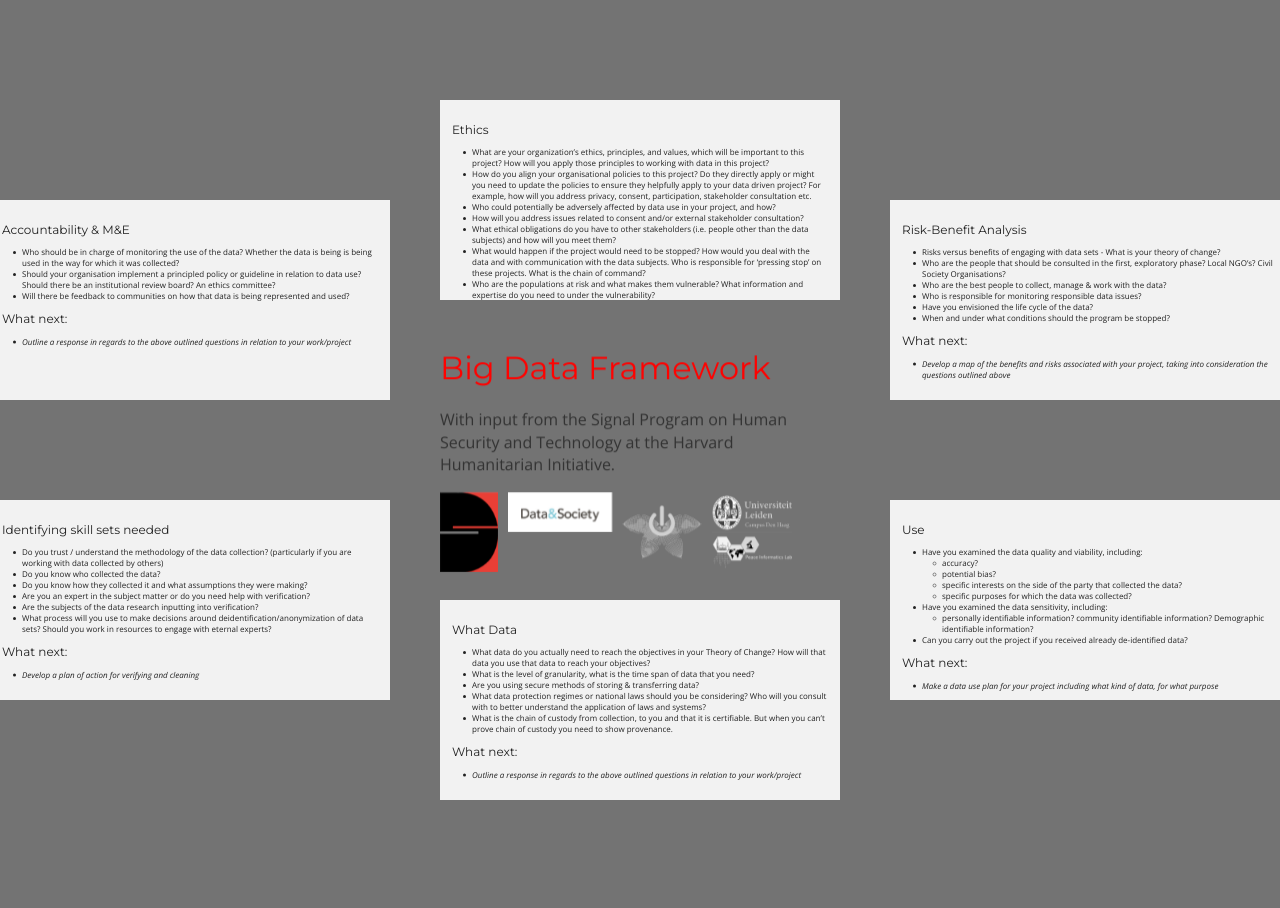
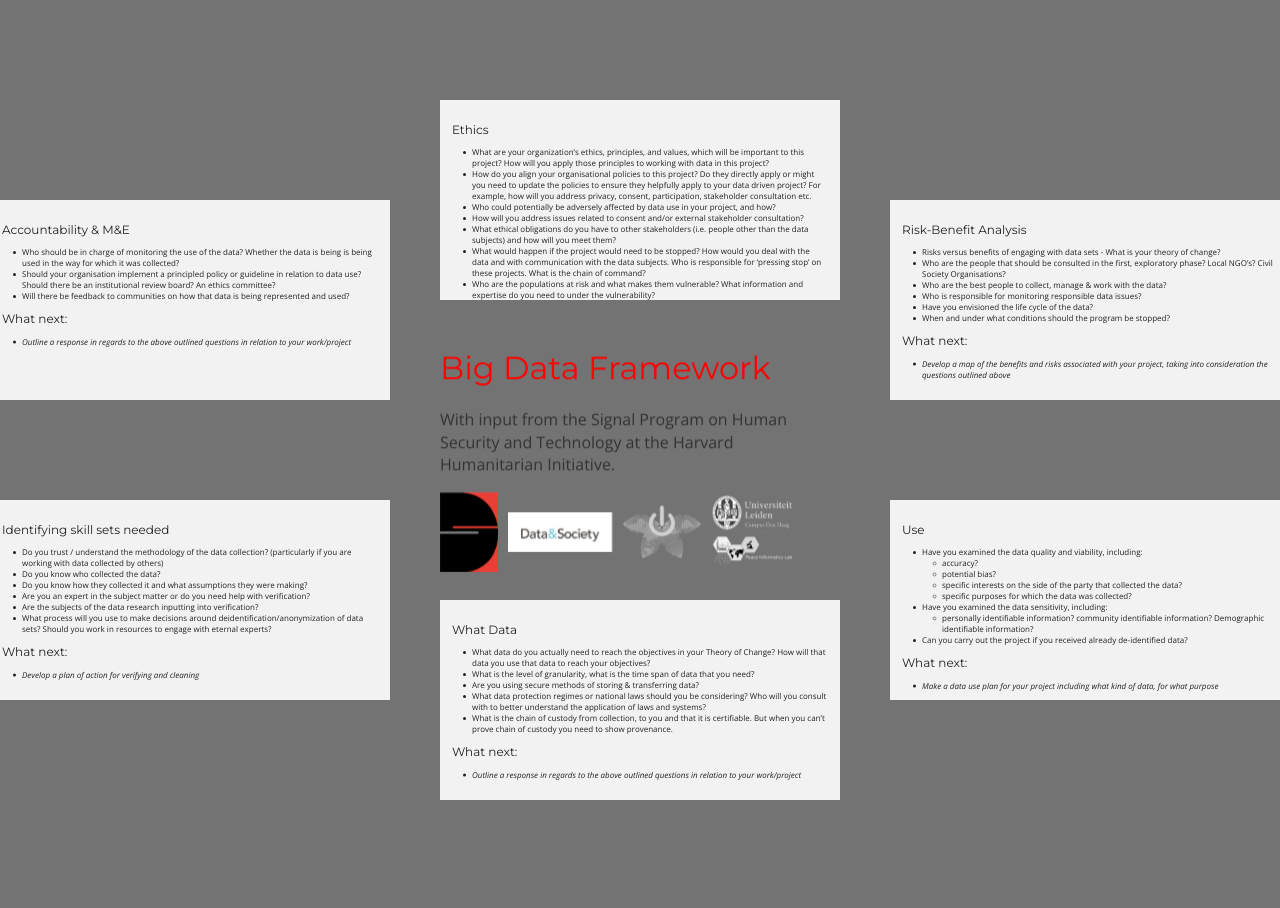
Before and after one commit to the-engine-room/big-data-framework, a Jekyll site: the page built from index.html, in a window 1280 px wide. Built offline with Jekyll 4.4.1, drawn with Linux system fonts in a browser that asks for light colours; Markdown is read by kramdown in place of the engine named in the settings; a style sheet for code colours, icons or effects is not loaded.

Commit message:
Update default.html

```diff
--- a/_layouts/default.html
+++ b/_layouts/default.html
@@ -42,7 +42,7 @@
         <h1 class="rdf-red">Big Data Framework</h1>
         <p>With input from the Signal Program on Human Security and Technology at the Harvard Humanitarian Initiative.</p>
         <img class="logo" src="{{ site.url }}/images/ResponsibleDataLogo80x110.png">
-        <img class="logo" src="{{ site.url }}/images/datasociety_logotype_w_print-01.png" style="height:40px;">
+        <img class="logo" src="{{ site.url }}/images/datasociety_logotype_w_print-01.png" style="height:40px; margin-top:20px;">
         <img class="logo" src="{{ site.url }}/images/eR-bw-square.png">
         <img class="logo" src="{{ site.url }}/images/leiden-bw-square.png">
 	</div>
```
